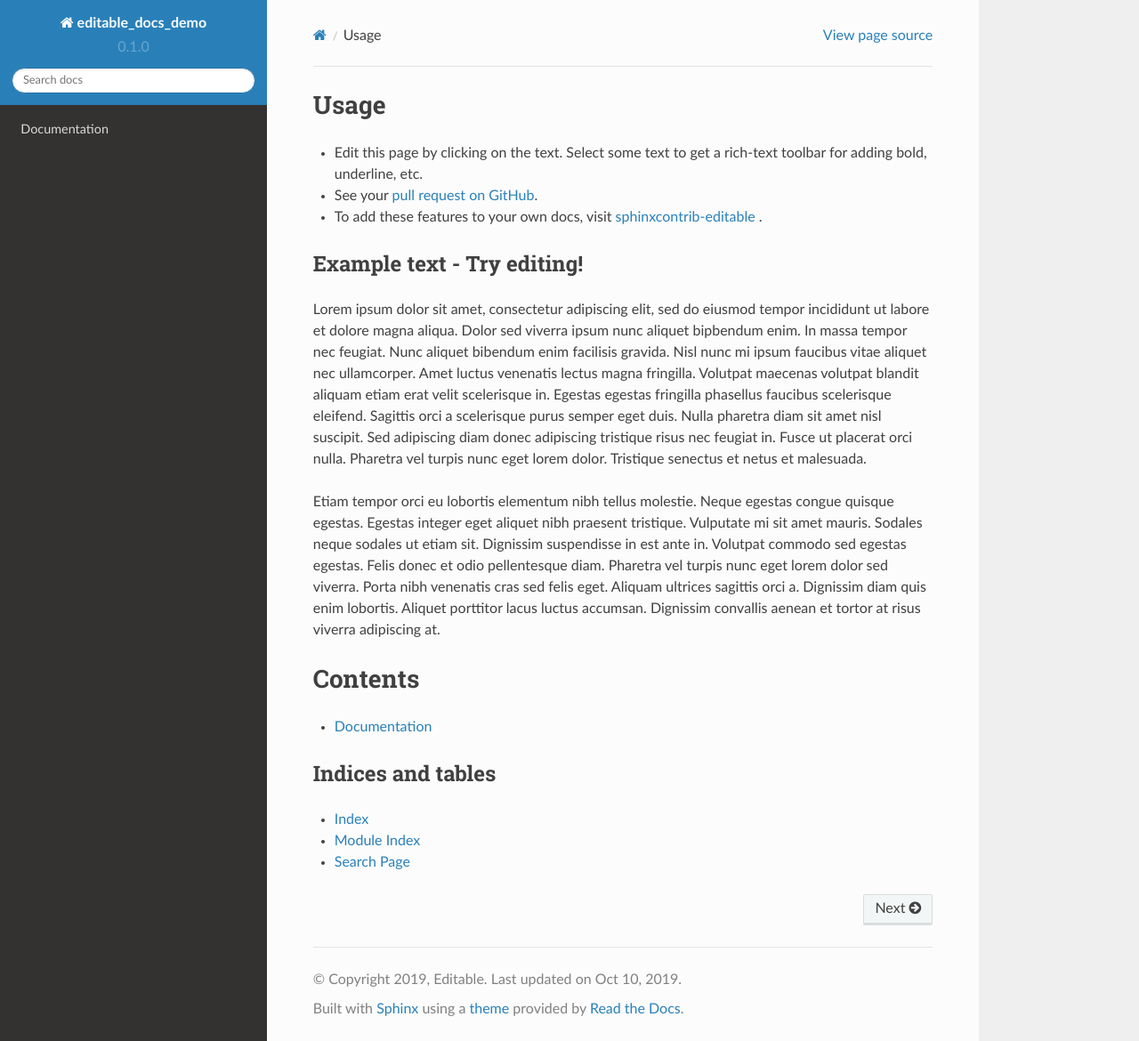
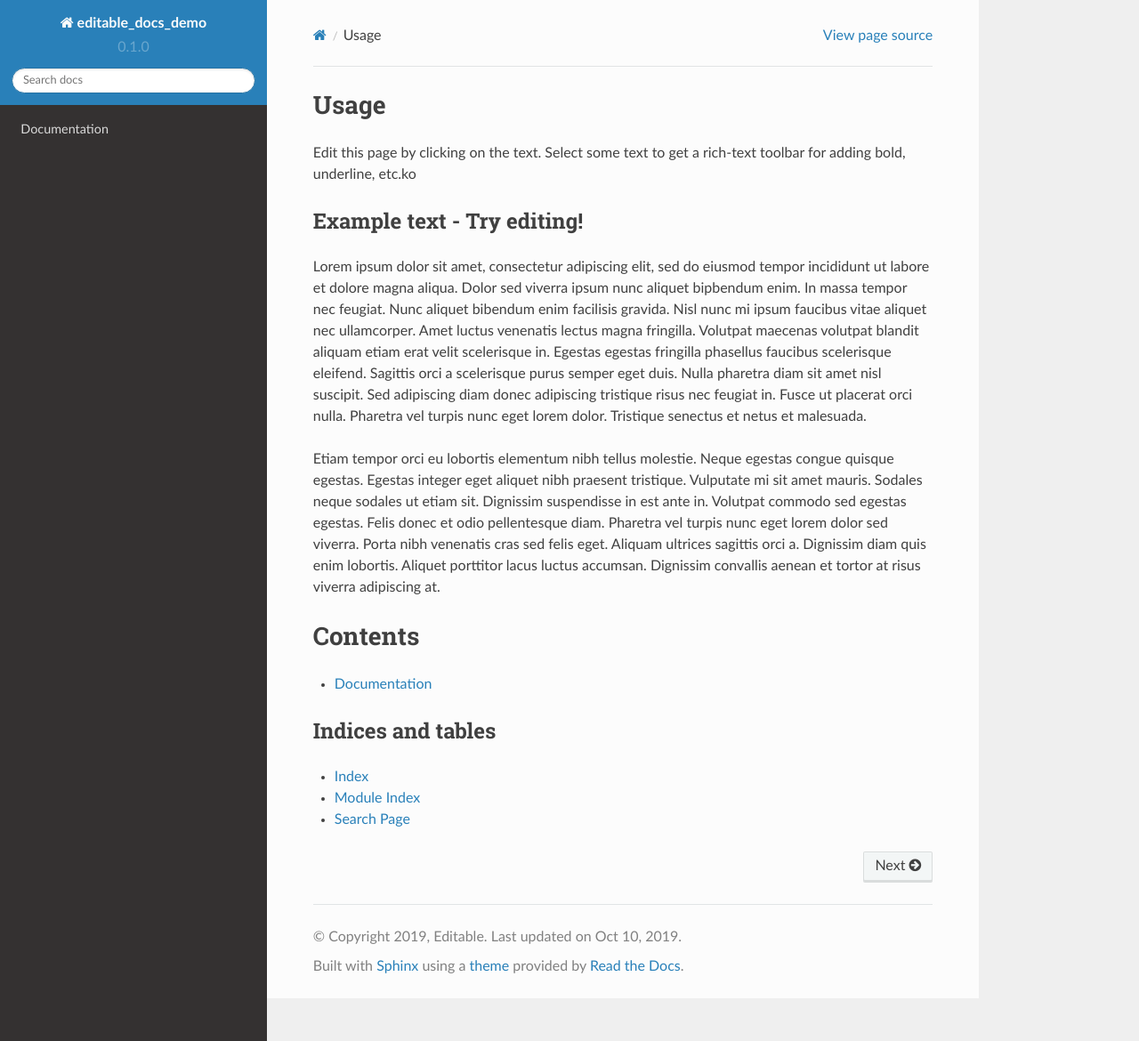
Before and after one commit to interdoc-edit-bot/editable-docs-demo, a Sphinx documentation site: the page built from docs/index.rst, in a window 1280 px wide and 1170 px high. Shown: the whole window at 89% size. Built offline with Sphinx 7.4.7 and the Read the Docs theme 2.0.0, drawn with Linux system fonts in a browser that asks for light colours.

```diff
--- a/docs/index.rst
+++ b/docs/index.rst
@@ -2,11 +2,9 @@
 Usage
 =====
 
-* Edit this page by clicking on the text. Select some text to get a rich-text toolbar for
-  adding bold, underline, etc.
-* See your `pull request on GitHub
-  <https://github.com/orange-aardvark/editable-docs-demo/pulls>`__.
-* To add these features to your own docs, visit `sphinxcontrib-editable <https://github.com/metatooling/sphinxcontrib-editable>`__ .
+Edit this page by clicking on the text. Select some text to get a
+rich-text toolbar for adding bold, underline, etc.ko
+
 
 
 Example text - Try editing!
```
